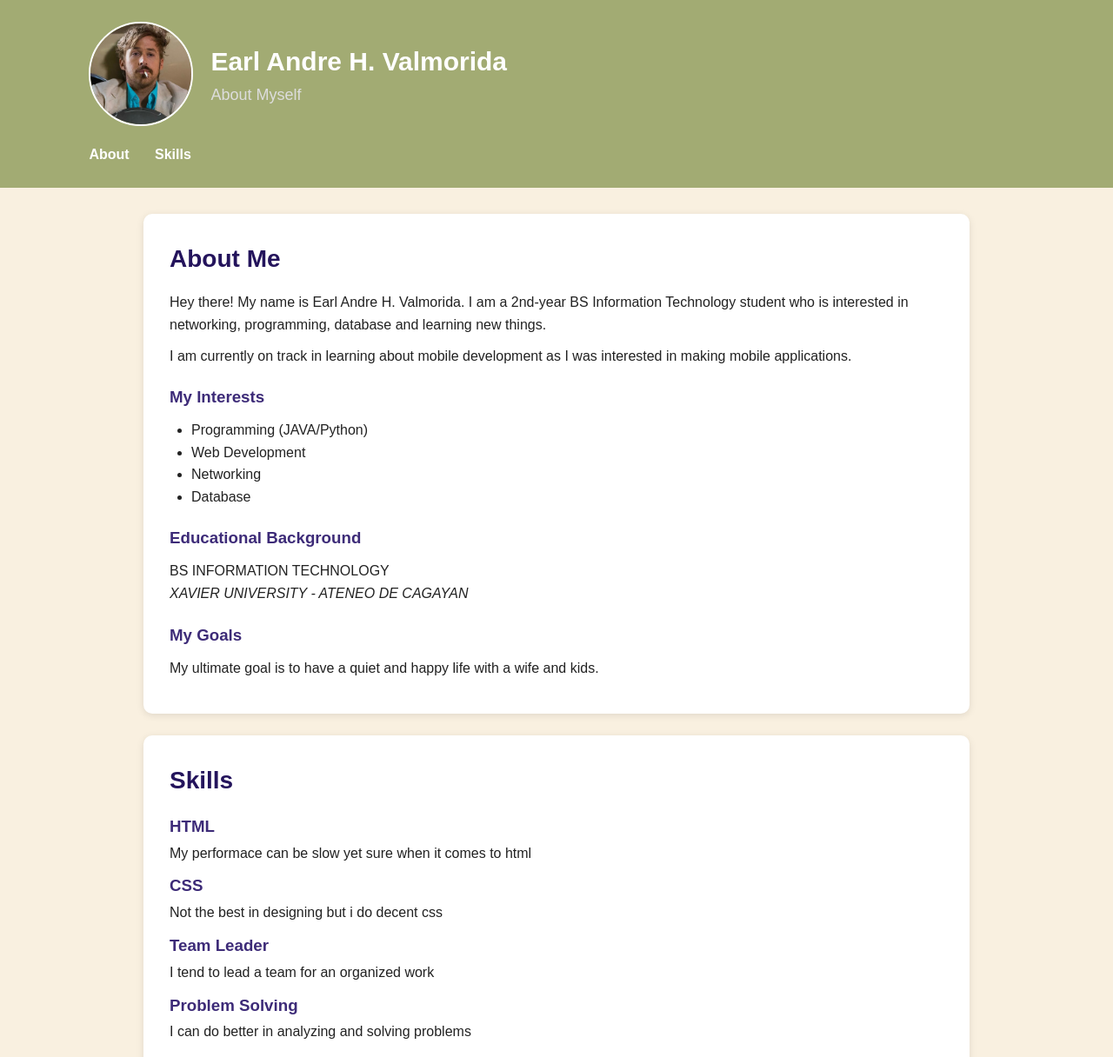
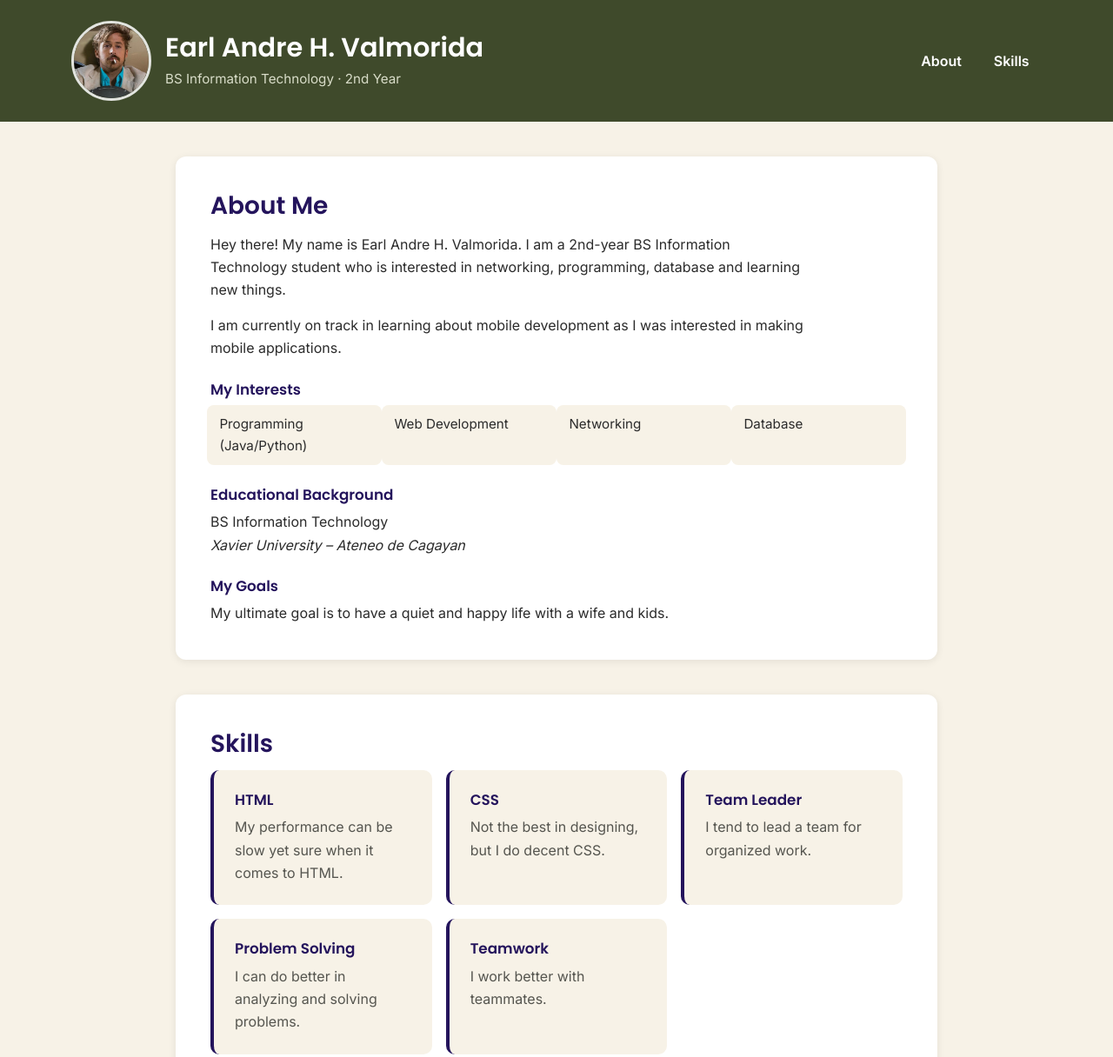
Before and after one commit to Andrepository-ops/Student-Profile, a website: page www/index.html in a window 1280 px wide. Shown: the top 1216 px of the page at 87% size. Drawn offline with nearby package versions, Linux system fonts and the light colour scheme.

Commit message:
Update README and add screenshots

```diff
--- a/www/index.html
+++ b/www/index.html
@@ -4,68 +4,119 @@
 <head>
     <meta charset="UTF-8">
     <meta name="viewport" content="width=device-width, initial-scale=1.0">
-    <title>Basic Student Profile</title>
+    <title>Student Profile - Earl Andre H. Valmorida</title>
+
+    <!-- Bootstrap 5 -->
+    <link href="https://cdn.jsdelivr.net/npm/bootstrap@5.3.3/dist/css/bootstrap.min.css" rel="stylesheet">
+
+    <!-- Google Font -->
+    <link rel="preconnect" href="https://fonts.googleapis.com">
+    <link href="https://fonts.googleapis.com/css2?family=Poppins:wght@500;600;700&family=Inter:wght@400;500;600&display=swap" rel="stylesheet">
+
     <link rel="stylesheet" href="style.css">
 </head>
 
 <body>
-    <header>
-        <div class="profile">
-            <img src="profile.png" alt="Profile Picture">
+
+    <a class="visually-hidden-focusable skip-link" href="#about">Skip to main content</a>
+
+    <!-- Header -->
+    <header class="site-header">
+        <div class="container">
+            <div class="row align-items-center gy-3">
+                <div class="col-12 col-md-8">
+                    <div class="d-flex flex-column flex-sm-row align-items-center align-items-sm-center text-center text-sm-start gap-3">
+                        <img src="profile.png" alt="Portrait of Earl Andre H. Valmorida" class="profile-photo">
                         <div>
-                <h1>Earl Andre H. Valmorida</h1>
-                <p class="subtitle">About Myself</p>
+                            <h1 class="profile-name mb-1">Earl Andre H. Valmorida</h1>
+                            <p class="profile-subtitle mb-0">BS Information Technology · 2nd Year</p>
                         </div>
                     </div>
-        <nav>
-            <a href="#about">About</a>
-            <a href="#skills">Skills</a>
+                </div>
+                <div class="col-12 col-md-4">
+                    <nav aria-label="Page sections">
+                        <ul class="nav justify-content-center justify-content-md-end site-nav">
+                            <li class="nav-item">
+                                <a class="nav-link" href="#about">About</a>
+                            </li>
+                            <li class="nav-item">
+                                <a class="nav-link" href="#skills">Skills</a>
+                            </li>
+                        </ul>
                     </nav>
+                </div>
+            </div>
+        </div>
     </header>
-    <main>
-        <section id="about">
-            <h2>About Me</h2>
-            <p> Hey there! My name is Earl Andre H. Valmorida. I am a 2nd-year BS Information Technology student who is interested in networking, programming, database and learning new things. </p>
-            <p> I am currently on track in learning about mobile development as I was interested in making mobile applications.</p>
+
+    <main class="container content">
+
+        <!-- About -->
+        <section id="about" class="content-card" aria-labelledby="about-heading">
+            <h2 id="about-heading">About Me</h2>
+            <p>Hey there! My name is Earl Andre H. Valmorida. I am a 2nd-year BS Information Technology student who is interested in networking, programming, database and learning new things.</p>
+            <p>I am currently on track in learning about mobile development as I was interested in making mobile applications.</p>
+
             <h3>My Interests</h3>
-            <ul>
-                <li>Programming (JAVA/Python)</li>
-                <li>Web Development</li>
-                <li>Networking</li>
-                <li>Database</li>
+            <ul class="row row-cols-2 row-cols-sm-2 row-cols-md-4 g-2 list-unstyled interest-list">
+                <li class="col">Programming (Java/Python)</li>
+                <li class="col">Web Development</li>
+                <li class="col">Networking</li>
+                <li class="col">Database</li>
             </ul>
+
             <h3>Educational Background</h3>
-          <p> BS INFORMATION TECHNOLOGY <br><i>XAVIER UNIVERSITY - ATENEO DE CAGAYAN </i></br> </p>
+            <p class="mb-0">BS Information Technology<br>
+                <em>Xavier University &ndash; Ateneo de Cagayan</em>
+            </p>
+
             <h3>My Goals</h3>
-            <p> My ultimate goal is to have a quiet and happy life with a wife and kids. </p>
+            <p class="mb-0">My ultimate goal is to have a quiet and happy life with a wife and kids.</p>
         </section>
-        <section id="skills">
-            <h2>Skills</h2>
-            <div class="skill">
+
+        <!-- Skills -->
+        <section id="skills" class="content-card" aria-labelledby="skills-heading">
+            <h2 id="skills-heading">Skills</h2>
+            <div class="row row-cols-1 row-cols-sm-2 row-cols-lg-3 g-3">
+                <div class="col">
+                    <div class="skill h-100">
                         <h3>HTML</h3>
-                <p>My performace can be slow yet sure when it comes to html</p>
+                        <p class="mb-0">My performance can be slow yet sure when it comes to HTML.</p>
                     </div>
-            <div class="skill">
+                </div>
+                <div class="col">
+                    <div class="skill h-100">
                         <h3>CSS</h3>
-                <p>Not the best in designing but i do decent css</p>
+                        <p class="mb-0">Not the best in designing, but I do decent CSS.</p>
                     </div>
-            <div class="skill">
+                </div>
+                <div class="col">
+                    <div class="skill h-100">
                         <h3>Team Leader</h3>
-                <p>I tend to lead a team for an organized work</p>
+                        <p class="mb-0">I tend to lead a team for organized work.</p>
                     </div>
-            <div class="skill">
+                </div>
+                <div class="col">
+                    <div class="skill h-100">
                         <h3>Problem Solving</h3>
-                <p>I can do better in analyzing and solving problems</p>
+                        <p class="mb-0">I can do better in analyzing and solving problems.</p>
                     </div>
-            <div class="skill">
+                </div>
+                <div class="col">
+                    <div class="skill h-100">
                         <h3>Teamwork</h3>
-                <p>I work better with teammates</p>
+                        <p class="mb-0">I work better with teammates.</p>
+                    </div>
+                </div>
             </div>
         </section>
+
     </main>
-    <footer>
-        <p><i>&copy; 2026 Earl Andre H. Valmorida. All Rights Reserved </i></p>
+
+    <footer class="site-footer">
+        <p class="mb-0"><em>&copy; 2026 Earl Andre H. Valmorida. All Rights Reserved.</em></p>
     </footer>
+
 </body>
 
 </html>
--- a/www/style.css
+++ b/www/style.css
@@ -1,143 +1,203 @@
+:root {
+    --color-bg: #f7f2e7;
+    --color-surface: #ffffff;
+    --color-header: #3f4a2b;
+    --color-header-text: #ffffff;
+    --color-header-subtle: #d9ddc9;
+    --color-accent: #24145c;
+    --color-text: #2b2b2b;
+    --color-text-muted: #55554f;
+    --radius: 12px;
+    --shadow: 0 2px 10px rgba(0, 0, 0, 0.08);
+
+    --space-xs: 0.5rem;
+    --space-sm: 0.875rem;
+    --space-md: 1.5rem;
+    --space-lg: 2.5rem;
+    --space-xl: 3.5rem;
+
+    --font-heading: "Poppins", "Segoe UI", sans-serif;
+    --font-body: "Inter", "Segoe UI", sans-serif;
+}
+
 * {
     box-sizing: border-box;
-    margin: 0;
-    padding: 0;
 }
 
 html {
     scroll-behavior: smooth;
 }
 
-body {
-    font-family: Arial, sans-serif;
-
-    background-color: #f9f0e0;
-    color: #222;
-    line-height: 1.6;
+@media (prefers-reduced-motion: reduce) {
+    html {
+        scroll-behavior: auto;
+    }
 }
 
-header {
-    background-color: #a2ab73;
-    color: white;
-    padding: 25px 8%;
+body {
+    font-family: var(--font-body);
+    background-color: var(--color-bg);
+    color: var(--color-text);
+    line-height: 1.65;
+    margin: 0;
 }
 
-.profile {
-    display: flex;
-    align-items: center;
-    gap: 20px;
-}
-
-.profile img {
-    width: 120px;
-    height: 120px;
-    object-fit: cover;
-    border-radius: 70%;
-    border: 2px solid white;
-}
-
-.profile h1 {
-  font-size: 30px;
-}
-
-.subtitle {
-    font-size: 18px;
-    color: #ddd;
+.skip-link {
+    position: absolute;
+    top: 0;
+    left: 0;
+    background: var(--color-accent);
+    color: #fff;
+    padding: 0.5rem 1rem;
+    z-index: 1000;
 }
 
 
-nav {
-    margin-top: 20px;
+.site-header {
+    background-color: var(--color-header);
+    color: var(--color-header-text);
+    padding: var(--space-md) 0;
 }
 
-nav a {
-    color: white;
-    text-decoration: none;
-    margin-right: 25px;
-    font-weight: bold;
+.profile-photo {
+    width: 92px;
+    height: 92px;
+    object-fit: cover;
+    border-radius: 50%;
+    border: 3px solid rgba(255, 255, 255, 0.85);
+    flex-shrink: 0;
 }
 
-
-main {
-    max-width: 1000px;
-    margin: 30px auto;
-    padding: 0 25px;
+.profile-name {
+    font-family: var(--font-heading);
+    font-weight: 600;
+    font-size: clamp(1.4rem, 1.1rem + 1.2vw, 1.9rem);
+    color: var(--color-header-text);
 }
 
-section {
-    background-color: white;
-    padding: 30px;
-    margin-bottom: 25px;
-    border-radius: 10px;
-    box-shadow: 0 2px 8px rgba(0, 0, 0, 0.1);
+.profile-subtitle {
+    font-size: 0.95rem;
+    color: var(--color-header-subtle);
 }
 
-section h2 {
-    color: #24145c;
-    margin-bottom: 15px;
-    font-size: 28px;
+.site-nav {
+    gap: 0.5rem;
 }
 
-section h3 {
-    color: #3d2b78;
-    margin-top: 20px;
-    margin-bottom: 10px;
+.site-nav .nav-link {
+    color: var(--color-header-text);
+    font-weight: 600;
+    padding: 0.5rem 0.9rem;
+    border-radius: 8px;
+    min-height: 44px;
+    display: flex;
+    align-items: center;
 }
 
-section p {
-    margin-bottom: 10px;
+.site-nav .nav-link:hover,
+.site-nav .nav-link:focus-visible {
+    background-color: rgba(255, 255, 255, 0.15);
+    text-decoration: underline;
 }
 
-ul {
-    margin-left: 25px;
+a:focus-visible,
+.nav-link:focus-visible {
+    outline: 3px solid #ffd166;
+    outline-offset: 2px;
+}
+
+/* Main content */
+.content {
+    padding-block: var(--space-lg) var(--space-xl);
+    max-width: 900px;
+}
+
+.content-card {
+    background-color: var(--color-surface);
+    border-radius: var(--radius);
+    box-shadow: var(--shadow);
+    padding: var(--space-lg);
+    margin-bottom: var(--space-lg);
+}
+
+.content-card h2 {
+    font-family: var(--font-heading);
+    font-weight: 600;
+    font-size: clamp(1.35rem, 1.15rem + 0.8vw, 1.75rem);
+    color: var(--color-accent);
+    margin-bottom: var(--space-sm);
+}
+
+.content-card h3 {
+    font-family: var(--font-heading);
+    font-weight: 600;
+    font-size: 1.05rem;
+    color: var(--color-accent);
+    margin-top: var(--space-md);
+    margin-bottom: var(--space-xs);
+}
+
+.content-card p {
+    max-width: 68ch;
+    color: var(--color-text);
+    margin-bottom: var(--space-sm);
+}
+
+.content-card p:last-child {
+    margin-bottom: 0;
+}
+
+.interest-list li {
+    background-color: var(--color-bg);
+    border-radius: 8px;
+    padding: 0.6rem 0.9rem;
+    font-size: 0.95rem;
+    color: var(--color-text);
 }
 
 
 .skill {
-
-
+    background-color: var(--color-bg);
+    border-radius: 10px;
+    padding: var(--space-md);
+    border-left: 4px solid var(--color-accent);
 }
 
 .skill h3 {
-    margin: 0;
+    margin-top: 0;
 }
 
 .skill p {
-    margin-top: 3px;
-}
-
-footer {
-    background-color: #24145c;
-    color: white;
-    text-align: center;
-    padding: 20px;
+    color: var(--color-text-muted);
+    max-width: none;
 }
 
 
-@media (max-width: 600px) {
-    .profile {
-        flex-direction: column;
+.site-footer {
+    background-color: var(--color-accent);
+    color: #fff;
     text-align: center;
+    padding: var(--space-md);
+    font-size: 0.9rem;
 }
 
-    .profile h1 {
-        font-size: 24px;
+
+@media (max-width: 575.98px) {
+    .content-card {
+        padding: var(--space-md);
     }
 
-    nav {
-        text-align: center;
+    .content {
+        padding-block: var(--space-md) var(--space-lg);
+    }
 }
 
-    nav a {
-        display: inline-block;
-        margin: 5px 10px;
+html, body {
+    overflow-y: auto !important;
+    height: auto !important;
+    min-height: 100%;
 }
 
-    main {
-        padding: 0 15px;
+body {
+    position: static !important;
 }
-
-    section {
-        padding: 20px;
-    }
-}
```
Also changed, not shown: screenshots/Screenshot_Desktop1.png (added), screenshots/Screenshot_Desktop2.png (added), screenshots/Screenshot_Phone1.png (added), screenshots/Screenshot_Phone2.png (added), screenshots/Screenshot_Tablet1.png (added), screenshots/Screenshot_Tablet2.png (added), screenshots/screenshot-about.png (deleted), screenshots/screenshot-skills.png (deleted). Lines whose indentation alone changed are shown as unchanged.
